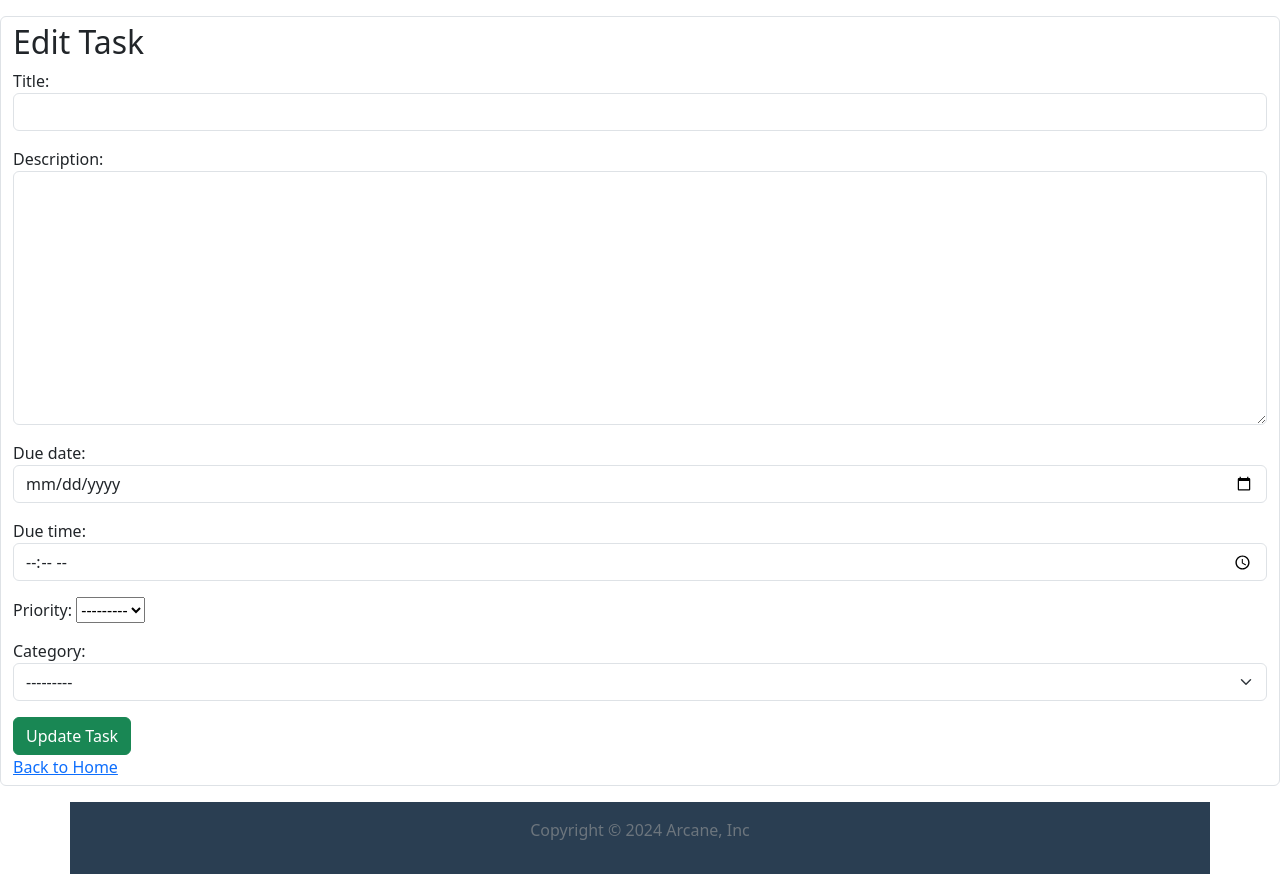
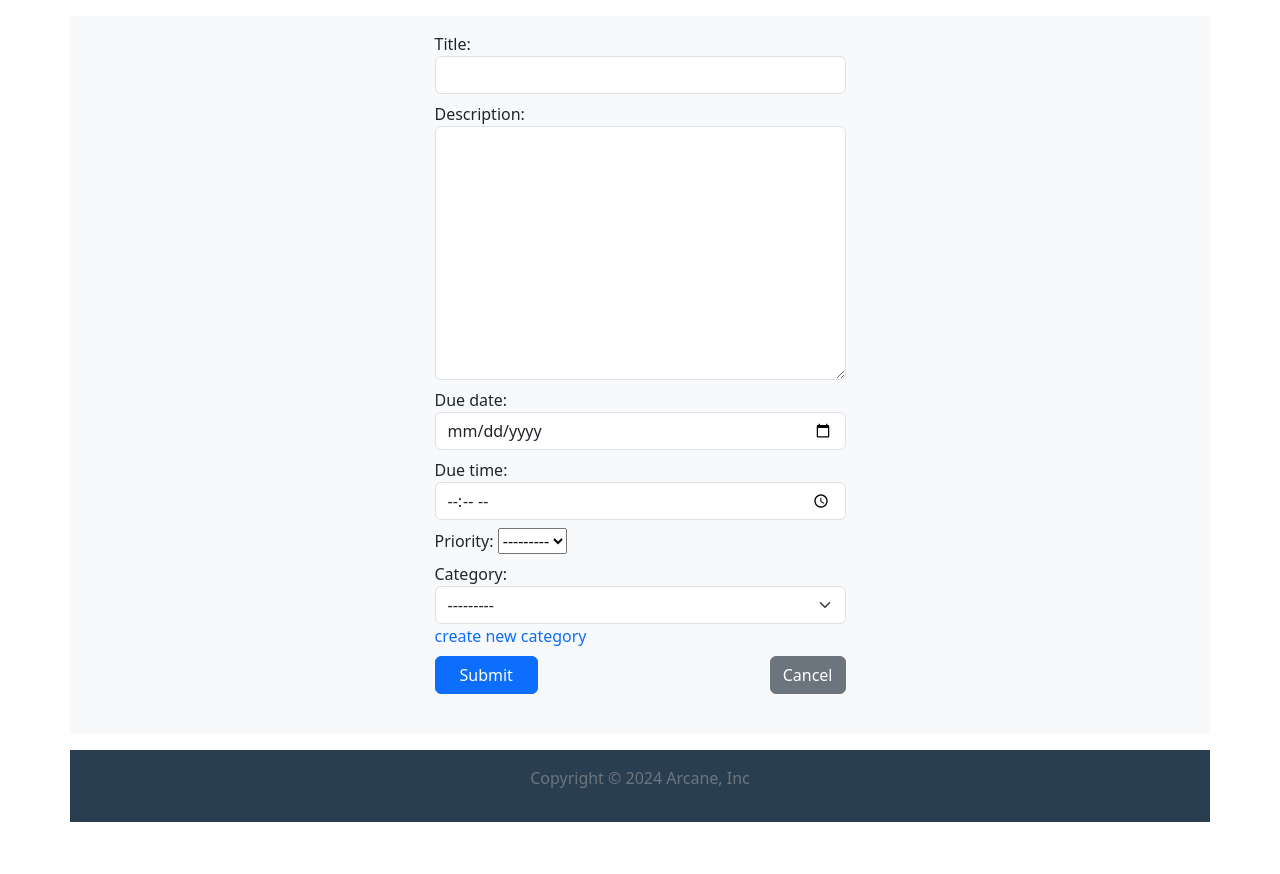
Before and after one commit to talhasan06/arcane, a Django app: template tasks/templates/edit_task.html in a window 1280 px wide. After the commit the page ends 822 px from the top, so only its background shows below. Run offline with Django 4.2, Linux system fonts and the light colour scheme; the template is opened without the code that fills it: values that come from a table or form of the project are taken from there, others are empty; data comes from the database, SQL or seed files in the repository.

Commit message:
task edit style changed

```diff
--- a/tasks/templates/edit_task.html
+++ b/tasks/templates/edit_task.html
@@ -1,13 +1,57 @@
 {% extends 'base.html' %}
 
 {% block content %}
-<div class="my-3 form-control">
-    <h2>Edit Task</h2>
-    <form method="post">
-        {% csrf_token %}
-        {{ form.as_p }}
-        <button class="btn btn-success" type="submit">Update Task</button>
-    </form>
-    <a href="{% url 'home' %}">Back to Home</a>
+<div class="container my-3 bg-body-tertiary p-3">
+    <div class="col-12 d-md-flex justify-content-center">
+        <form method="post" class="form">
+            {% csrf_token %}
+            <div class="form-group">
+                <label for="{{ form.title.id_for_label }}">Title:</label>
+                {{ form.title }}
+                {% if form.title.errors %}
+                    <span class="text-danger">{{ form.title.errors.0 }}</span>
+                {% endif %}
+            </div>
+            <div class="form-group my-2">
+                <label for="{{ form.description.id_for_label }}">Description:</label>
+                {{ form.description }}
+                {% if form.description.errors %}
+                    <span class="text-danger">{{ form.description.errors.0 }}</span>
+                {% endif %}
+            </div>
+            <div class="form-group my-2">
+                <label for="{{ form.due_date.id_for_label }}">Due date:</label>
+                {{ form.due_date }}
+                {% if form.due_date.errors %}
+                  <span class="text-danger">{{ form.due_date.errors.0 }}</span>
+                {% endif %}
+            </div>
+            <div class="form-group my-2">
+                <label for="{{ form.due_time.id_for_label }}">Due time:</label>
+                {{ form.due_time }}
+                {% if form.due_time.errors %}
+                    <span class="text-danger">{{ form.due_time.errors.0 }}</span>
+                {% endif %}
+            </div>
+
+            <div class="form-group col-12 my-2">
+                <label for="{{ form.priority.id_for_label }}">Priority:</label>
+                {{ form.priority }}
+                {% if form.priority.errors %}
+                    <span class="text-danger">{{ form.priority.errors.0 }}</span>
+                {% endif %}
+            </div>
+            <div class="form-group col-12 my-2">
+                <label for="{{ form.category.id_for_label }}">Category:</label>
+                {{ form.category }}
+                <a class="text-decoration-none">create new category</a>
+            </div>
+            <div class="d-flex justify-content-between">
+                <a class="btn btn-primary px-4">Submit</a>
+                <a href="{% url 'home' %}" class="btn btn-secondary">Cancel</a>
+            </div>
+            <br>
+        </form>
+    </div>
 </div>
 {% endblock %}
```
Also changed, not shown: core/templates/index.html (+26 -6 lines).
